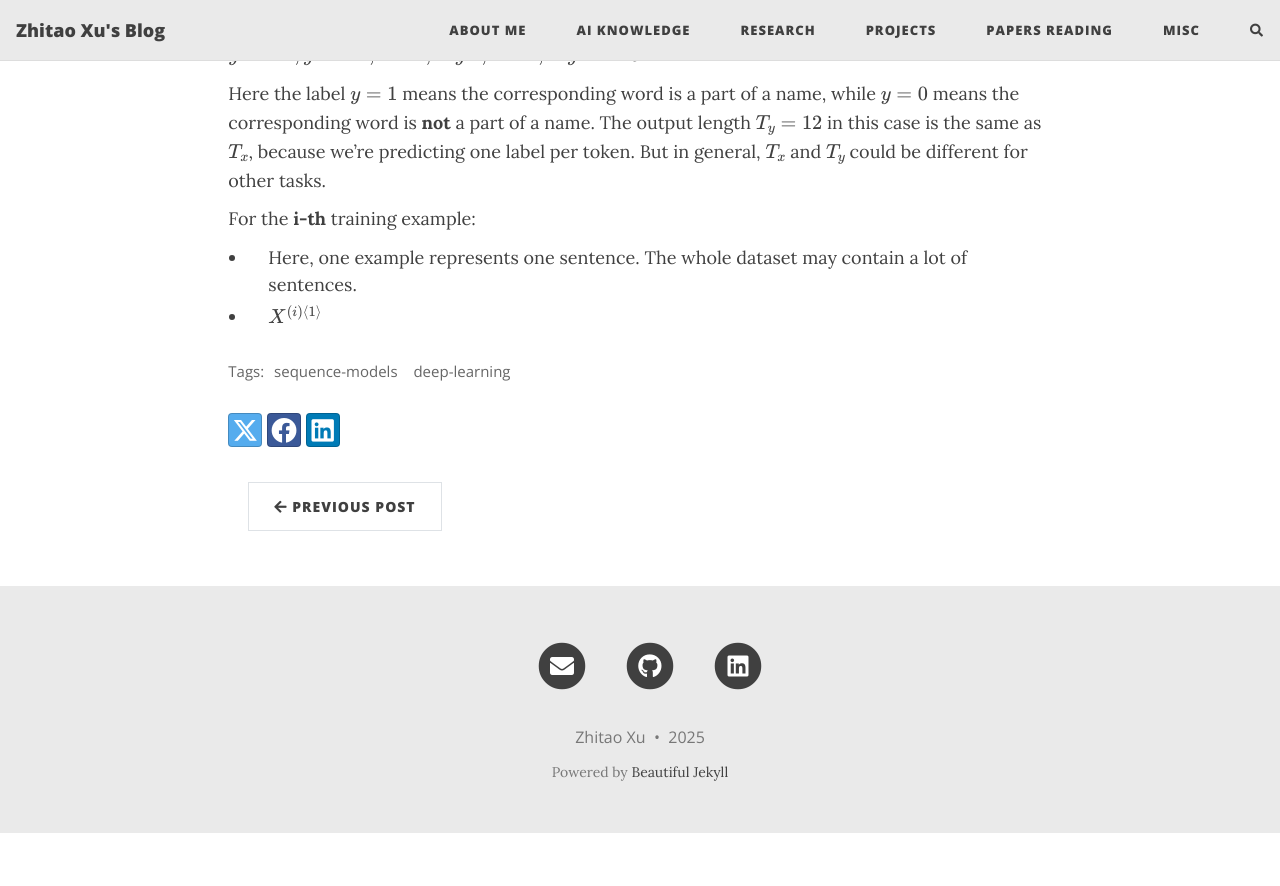
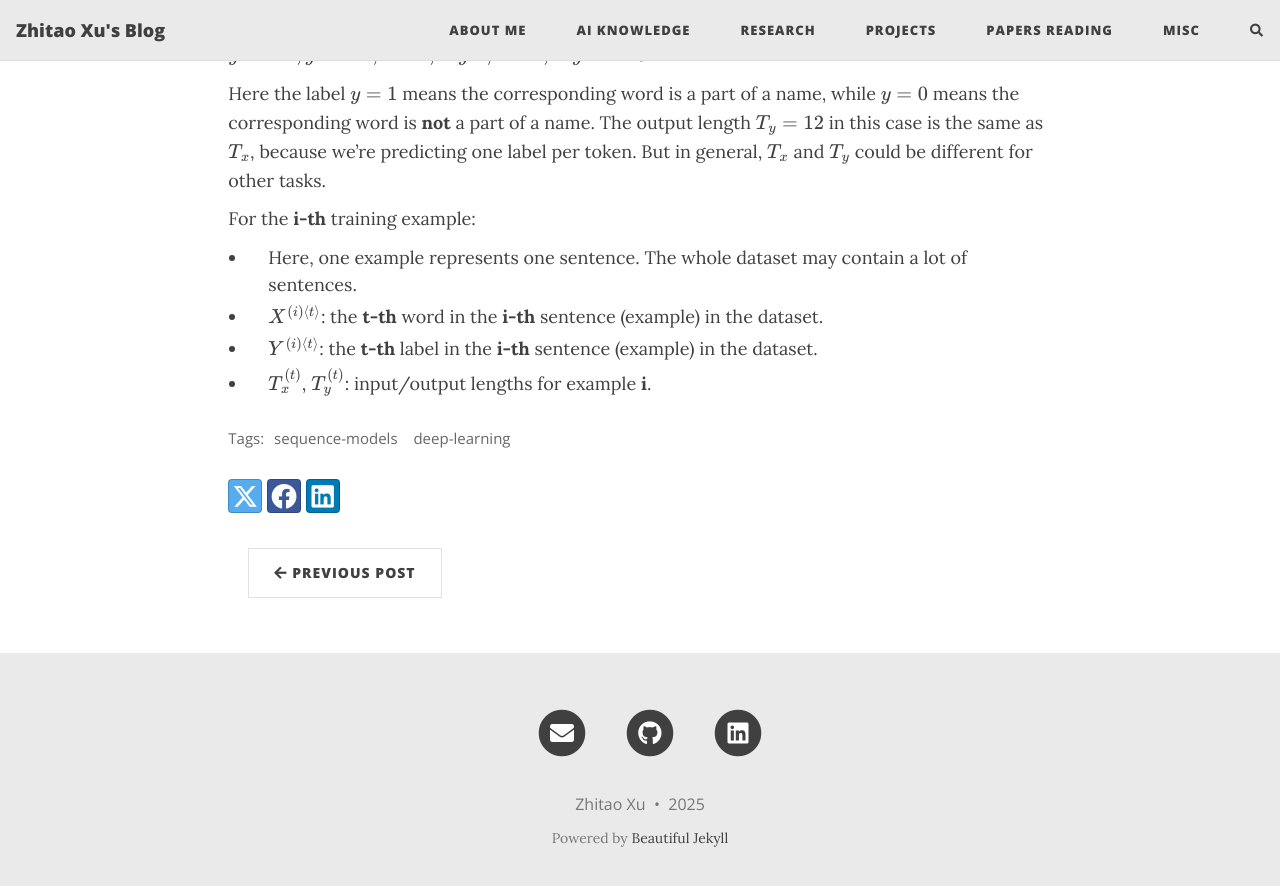
Before and after one commit to HerrXu01/herrxu01.github.io, a Jekyll site: the page built from ai-knowledge/sequence-models/_posts/2025-04-14-Seq01-RNN-Model.md, in a window 1280 px wide and 900 px high, scrolled down 1808 px. Shown: the top 886 px of the window. Built offline with Jekyll 4.4.1, drawn with Linux system fonts in a browser that asks for light colours; formulas are drawn with MathJax 3; comment, search, counter and statistics services are not loaded; before the commit the page ends 2641 px from its top, so only the background shows below that.

Commit message:
add content to rnn notes

```diff
--- a/ai-knowledge/sequence-models/_posts/2025-04-14-Seq01-RNN-Model.md
+++ b/ai-knowledge/sequence-models/_posts/2025-04-14-Seq01-RNN-Model.md
@@ -64,4 +64,6 @@ Here the label \\(y = 1\\) means the corresponding word is a part of a name, whi
 
 For the **i-th** training example:
   - Here, one example represents one sentence. The whole dataset may contain a lot of sentences.
-  - \\(X^{(i)\langle 1 \rangle}\\)
+  - \\(X^{(i)\langle t \rangle}\\): the **t-th** word in the **i-th** sentence (example) in the dataset.
+  - \\(Y^{(i)\langle t \rangle}\\): the **t-th** label in the **i-th** sentence (example) in the dataset.
+  - \\(T_x^{(t)}\\), \\(T_y^{(t)}\\): input/output lengths for example **i**.
```
